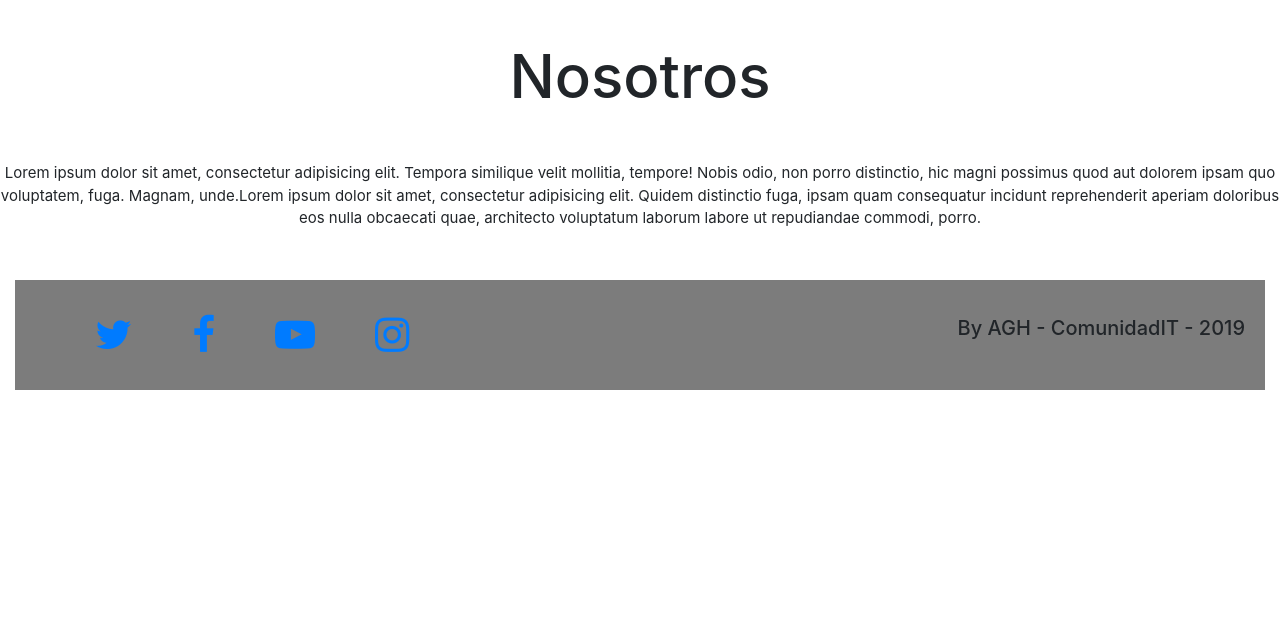
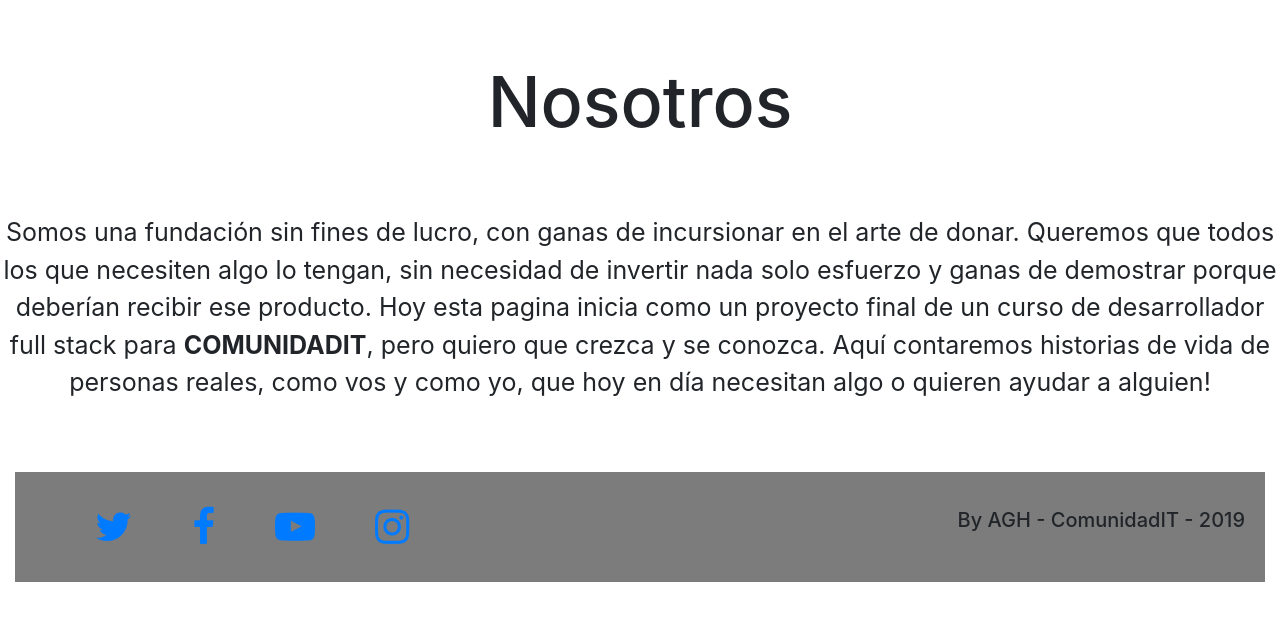
Before and after one commit to proalejo/proyectofinal, a PHP site: page /nosotros.php in a window 1280 px wide. Shown: the part 126-747 px from the top of the page. Run offline with PHP 8.4, Linux system fonts and the light colour scheme.

Commit message:
cambio en nosotros

```diff
--- a/css/style.css
+++ b/css/style.css
@@ -34,17 +34,16 @@ footer .redes-sociales .instagram:hover { color: white; }
 .btn btn-primary btn-block {margin-bottom: 20px;}
 
 #nosotros {text-align: center;
-font-size: 60px;
-margin-top: 40px;
+font-size: 70px;
+margin-top: 60px;
 margin-bottom: 50px;
 }
 
 #intro {text-align: center;
-font-size: 15px;
-margin-top: 50px;
-margin-bottom: 50px;
+font-size: 25px;
+margin-top: 70px;
+margin-bottom: 70px;
 }
-
 
 h4 {text-align: center;
 font-size: 20px;}
--- a/login.php
+++ b/login.php
@@ -20,6 +20,7 @@
 			include("nav.php")
 			?>
 
+<br>
 
 <div class="container">
 		<div class="row mt-3">
@@ -46,6 +47,7 @@
 
 </div>
 
+<br>
 
 		<?php
 			include("footer.php")
--- a/nosotros.php
+++ b/nosotros.php
@@ -25,7 +25,9 @@
             <h1 id="nosotros">Nosotros</h1>
 
 
-        <p id="intro">Lorem ipsum dolor sit amet, consectetur adipisicing elit. Tempora similique velit mollitia, tempore! Nobis odio, non porro distinctio, hic magni possimus quod aut dolorem ipsam quo voluptatem, fuga. Magnam, unde.Lorem ipsum dolor sit amet, consectetur adipisicing elit. Quidem distinctio fuga, ipsam quam consequatur incidunt reprehenderit aperiam doloribus eos nulla obcaecati quae, architecto voluptatum laborum labore ut repudiandae commodi, porro.</p>
+        <p id="intro">Somos una fundación sin fines de lucro, con ganas de incursionar en el arte de donar. Queremos que todos los que necesiten algo lo tengan, sin necesidad de invertir nada solo esfuerzo y ganas de demostrar porque deberían recibir ese producto.
+        Hoy esta pagina inicia como un proyecto final de un curso de desarrollador full stack para <strong>COMUNIDADIT</strong>, pero quiero que crezca y se conozca.
+        Aquí contaremos historias de vida de personas reales, como vos y como yo, que hoy en día necesitan algo o quieren ayudar a alguien!</p>
 
 
 
```
